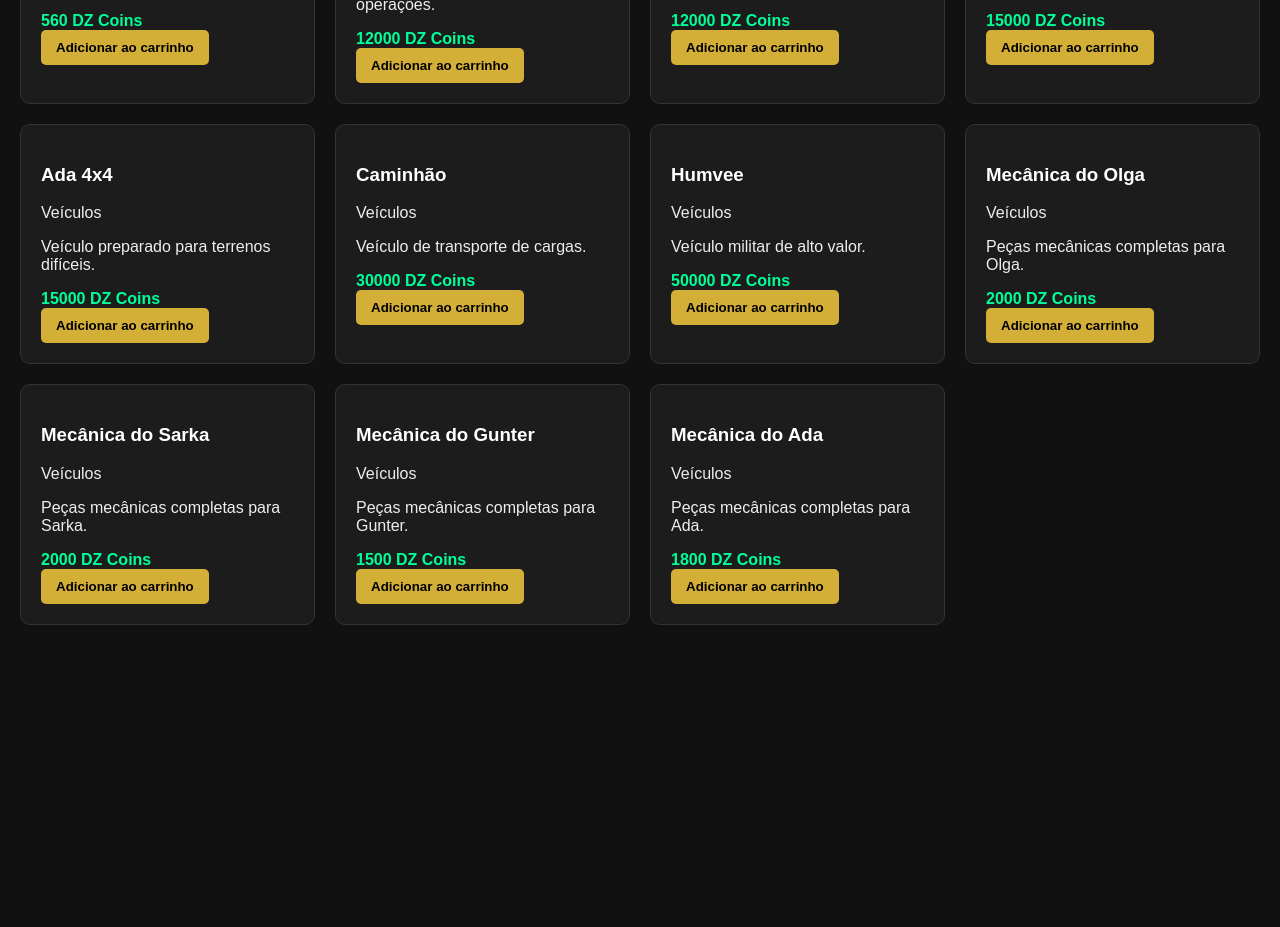
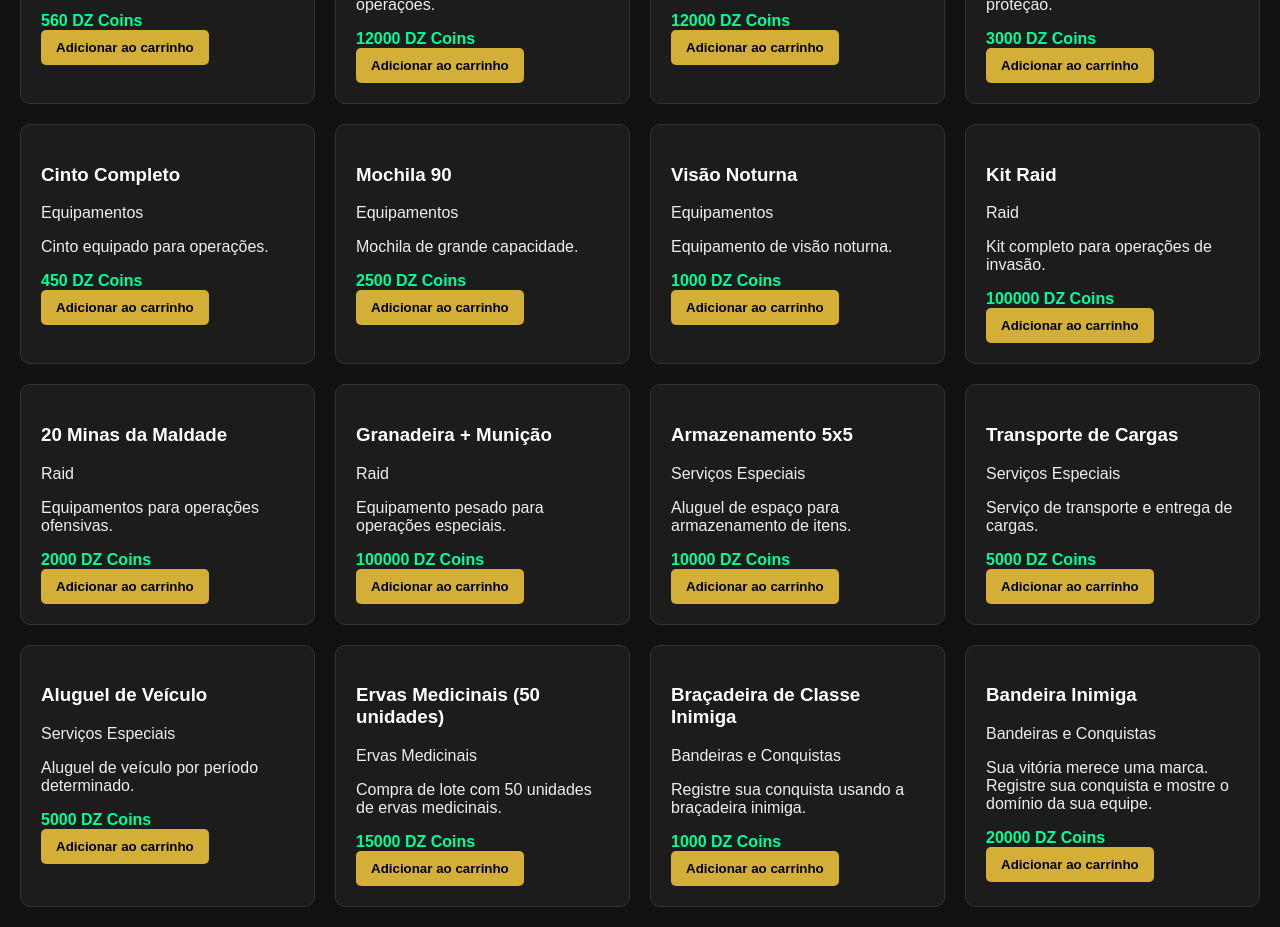
Before and after one commit to testejogo535598-tech/Distrito-Zero, a React (Vite) app: page / in a window 1280 px wide. Shown: the part 800-1727 px from the top of the page. Before the commit the page ends 1445 px from the top, so only its background shows below. Built offline with nearby package versions, Linux system fonts and the light colour scheme.

Commit message:
Update produtos.js

```diff
--- a/src/produtos.js
+++ b/src/produtos.js
@@ -49,62 +49,101 @@ const produtos = [
     preco: 12000,
     descricao: "Veículo resistente para transporte."
   },
+
   {
-    id: 17,
-    nome: "Gunter",
-    categoria: "Veículos",
-    preco: 15000,
-    descricao: "Veículo rápido para movimentação."
+    id: 25,
+    nome: "Plate Carrier Completo",
+    categoria: "Equipamentos",
+    preco: 3000,
+    descricao: "Colete tático completo para proteção."
   },
   {
-    id: 18,
-    nome: "Ada 4x4",
-    categoria: "Veículos",
-    preco: 15000,
-    descricao: "Veículo preparado para terrenos difíceis."
+    id: 26,
+    nome: "Cinto Completo",
+    categoria: "Equipamentos",
+    preco: 450,
+    descricao: "Cinto equipado para operações."
   },
   {
-    id: 19,
-    nome: "Caminhão",
-    categoria: "Veículos",
-    preco: 30000,
-    descricao: "Veículo de transporte de cargas."
+    id: 27,
+    nome: "Mochila 90",
+    categoria: "Equipamentos",
+    preco: 2500,
+    descricao: "Mochila de grande capacidade."
   },
   {
-    id: 20,
-    nome: "Humvee",
-    categoria: "Veículos",
-    preco: 50000,
-    descricao: "Veículo militar de alto valor."
+    id: 28,
+    nome: "Visão Noturna",
+    categoria: "Equipamentos",
+    preco: 1000,
+    descricao: "Equipamento de visão noturna."
   },
 
   {
-    id: 21,
-    nome: "Mecânica do Olga",
-    categoria: "Veículos",
-    preco: 2000,
-    descricao: "Peças mecânicas completas para Olga."
+    id: 29,
+    nome: "Kit Raid",
+    categoria: "Raid",
+    preco: 100000,
+    descricao: "Kit completo para operações de invasão."
   },
   {
-    id: 22,
-    nome: "Mecânica do Sarka",
-    categoria: "Veículos",
+    id: 30,
+    nome: "20 Minas da Maldade",
+    categoria: "Raid",
     preco: 2000,
-    descricao: "Peças mecânicas completas para Sarka."
+    descricao: "Equipamentos para operações ofensivas."
   },
   {
-    id: 23,
-    nome: "Mecânica do Gunter",
-    categoria: "Veículos",
-    preco: 1500,
-    descricao: "Peças mecânicas completas para Gunter."
+    id: 31,
+    nome: "Granadeira + Munição",
+    categoria: "Raid",
+    preco: 100000,
+    descricao: "Equipamento pesado para operações especiais."
+  },
+
+  {
+    id: 32,
+    nome: "Armazenamento 5x5",
+    categoria: "Serviços Especiais",
+    preco: 10000,
+    descricao: "Aluguel de espaço para armazenamento de itens."
   },
   {
-    id: 24,
-    nome: "Mecânica do Ada",
-    categoria: "Veículos",
-    preco: 1800,
-    descricao: "Peças mecânicas completas para Ada."
+    id: 33,
+    nome: "Transporte de Cargas",
+    categoria: "Serviços Especiais",
+    preco: 5000,
+    descricao: "Serviço de transporte e entrega de cargas."
+  },
+  {
+    id: 34,
+    nome: "Aluguel de Veículo",
+    categoria: "Serviços Especiais",
+    preco: 5000,
+    descricao: "Aluguel de veículo por período determinado."
+  },
+
+  {
+    id: 35,
+    nome: "Ervas Medicinais (50 unidades)",
+    categoria: "Ervas Medicinais",
+    preco: 15000,
+    descricao: "Compra de lote com 50 unidades de ervas medicinais."
+  },
+
+  {
+    id: 36,
+    nome: "Braçadeira de Classe Inimiga",
+    categoria: "Bandeiras e Conquistas",
+    preco: 1000,
+    descricao: "Registre sua conquista usando a braçadeira inimiga."
+  },
+  {
+    id: 37,
+    nome: "Bandeira Inimiga",
+    categoria: "Bandeiras e Conquistas",
+    preco: 20000,
+    descricao: "Sua vitória merece uma marca. Registre sua conquista e mostre o domínio da sua equipe."
   }
 ];
 
```
